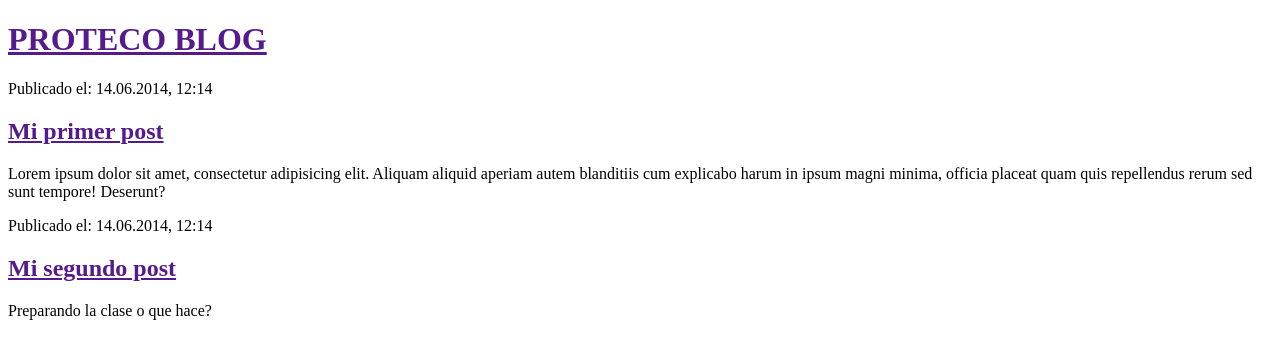
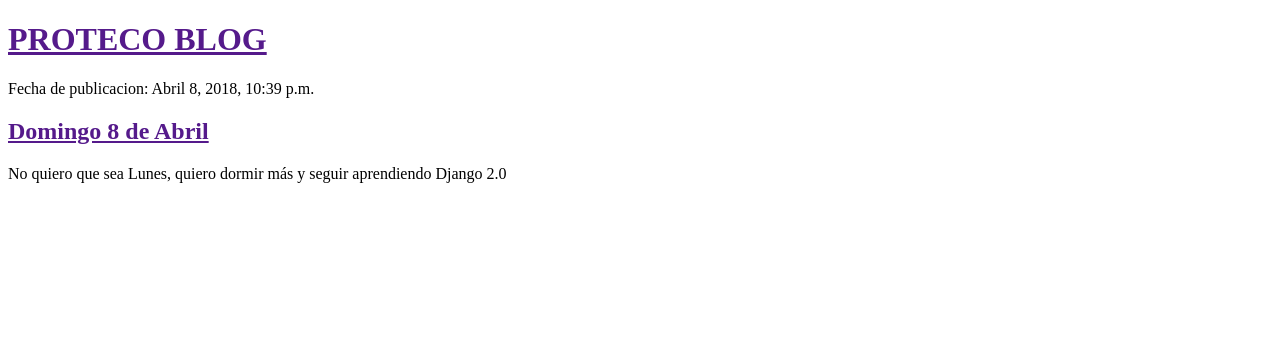
Before and after one commit to kubos777/blogDjango, a Django app: page / in a window 1280 px wide. Shown: the top 359 px of the page. Run offline with Django 3.2, Linux system fonts and the light colour scheme; data comes from the database, SQL or seed files in the repository.

Commit message:
Agrego la salida dinámica de los post al template, mediante el ORM

```diff
--- a/blog/views.py
+++ b/blog/views.py
@@ -1,6 +1,8 @@
 from django.shortcuts import render
-
+from django.utils import timezone
+from .models import Post
 # Create your views here.
 
 def listadoPosts(request):
-    return render(request,'blog/listadoPost.html',{})
+    posts= Post.objects.filter(fechaPublicacion__lte =timezone.now()).order_by('fechaPublicacion')
+    return render(request,'blog/listadoPost.html',{'posts':posts})
--- a/templates/blog/listadoPost.html
+++ b/templates/blog/listadoPost.html
@@ -11,17 +11,15 @@
 	<div>
 		<h1><a	href="">PROTECO BLOG</a></h1>
 	</div>
-	<div>
-		<p>Publicado el:	14.06.2014,	12:14</p>
-		<h2><a	href="">Mi primer post</a></h2>
-		<p>Lorem ipsum dolor sit amet, consectetur adipisicing elit. Aliquam aliquid aperiam autem blanditiis cum explicabo harum in ipsum magni minima, officia placeat quam quis repellendus rerum sed sunt tempore! Deserunt?</p>
+{% for post in posts %}
+
+    <div>
+		<p>Fecha de publicacion: {{ post.fechaPublicacion }}</p>
+		<h2><a	href="">{{ post.titulo }}</a></h2>
+		<p> {{ post.texto|linebreaksbr }}</p>
 	</div>
-	<div>
-		<p>Publicado el:	14.06.2014,	12:14</p>
-		<h2><a	href="">Mi segundo post</a></h2>
-		<p>
-            Preparando la clase o que hace?
-        </p>
-	</div>
+
+{% endfor %}
+
 </body>
 </html>
```
